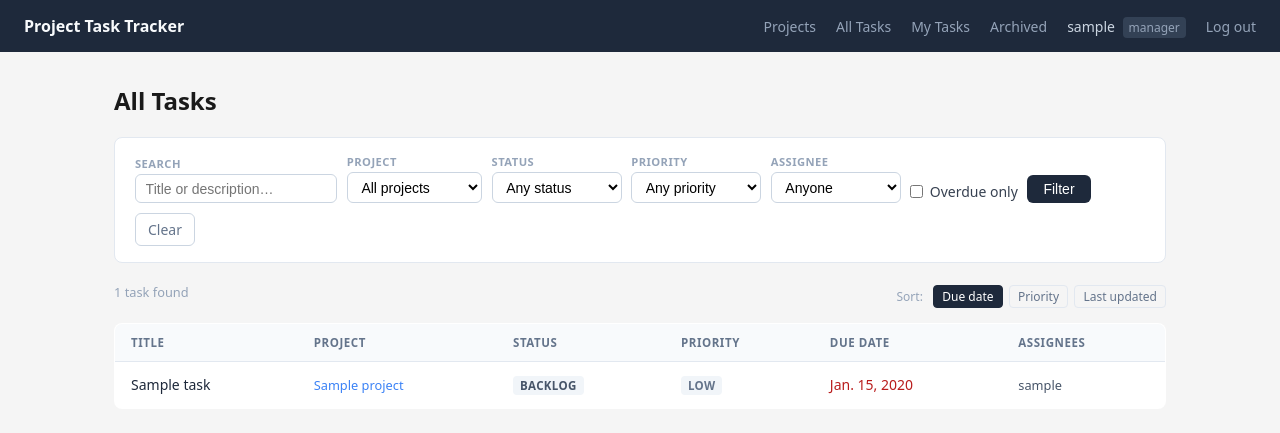
After one commit to chauhanabhay568/Project-Task-Tracker, a Django app: page /tasks/ in a window 1280 px wide. The commit adds this page. Shown: the top 433 px of the page. Run offline with Django 4.2, Linux system fonts and the light colour scheme; a user stored in the database is signed in; tables that the repository leaves empty hold one stand-in row (values such as "Sample post").

Commit message:
search and filters on tasks

```diff
--- a/tracker/templates/base.html
+++ b/tracker/templates/base.html
@@ -24,6 +24,7 @@
     <div class="nav-right">
       {% if user.is_authenticated %}
         <a href="{% url 'project_list' %}">Projects</a>
+        <a href="{% url 'task_list' %}">All Tasks</a>
         <a href="{% url 'my_tasks' %}">My Tasks</a>
         {% if user.role == 'manager' %}
           <a href="{% url 'project_archived_list' %}">Archived</a>
--- /dev/null
+++ b/tracker/templates/tracker/task_list.html
@@ -0,0 +1,193 @@
+{% extends "base.html" %}
+
+{% block title %}All Tasks — Project Task Tracker{% endblock %}
+
+{% block extra_head %}
+<style>
+  .page-header { display: flex; align-items: center; justify-content: space-between; margin-bottom: 1.25rem; }
+  .page-header h1 { font-size: 1.5rem; font-weight: 600; }
+  .filter-bar { background: #fff; border: 1px solid #e2e8f0; border-radius: 8px; padding: 1rem 1.25rem; margin-bottom: 1.25rem; display: flex; flex-wrap: wrap; gap: 0.6rem; align-items: flex-end; }
+  .filter-group { display: flex; flex-direction: column; gap: 3px; }
+  .filter-group label { font-size: 0.7rem; font-weight: 600; text-transform: uppercase; letter-spacing: 0.04em; color: #94a3b8; }
+  .filter-group input[type="text"],
+  .filter-group select { padding: 0.35rem 0.6rem; border: 1px solid #cbd5e1; border-radius: 6px; font-size: 0.875rem; background: #fff; min-width: 130px; }
+  .filter-group input[type="text"] { min-width: 200px; }
+  .filter-check { display: flex; align-items: center; gap: 0.4rem; font-size: 0.875rem; color: #374151; padding-bottom: 2px; }
+  .filter-check input { margin: 0; }
+  .btn-filter { padding: 0.38rem 1rem; background: #1e293b; color: #fff; border: none; border-radius: 6px; font-size: 0.875rem; font-weight: 500; cursor: pointer; align-self: flex-end; }
+  .btn-filter:hover { background: #334155; }
+  .btn-clear { padding: 0.38rem 0.75rem; border: 1px solid #cbd5e1; border-radius: 6px; font-size: 0.875rem; color: #64748b; text-decoration: none; align-self: flex-end; }
+  .btn-clear:hover { background: #f1f5f9; }
+  .result-meta { font-size: 0.8rem; color: #94a3b8; margin-bottom: 0.6rem; }
+  .sort-links { display: flex; gap: 0.4rem; align-items: center; }
+  .sort-link { font-size: 0.75rem; padding: 2px 8px; border: 1px solid #e2e8f0; border-radius: 4px; text-decoration: none; color: #64748b; }
+  .sort-link:hover { background: #f8fafc; }
+  .sort-link.active { background: #1e293b; color: #fff; border-color: #1e293b; }
+  .task-table { width: 100%; border-collapse: collapse; background: #fff; border: 1px solid #e2e8f0; border-radius: 8px; overflow: hidden; }
+  .task-table th { text-align: left; padding: 0.7rem 1rem; font-size: 0.72rem; font-weight: 600; text-transform: uppercase; letter-spacing: 0.05em; color: #64748b; background: #f8fafc; border-bottom: 1px solid #e2e8f0; }
+  .task-table td { padding: 0.8rem 1rem; font-size: 0.875rem; border-bottom: 1px solid #f1f5f9; vertical-align: middle; }
+  .task-table tr:last-child td { border-bottom: none; }
+  .task-table tr:hover td { background: #f8fafc; }
+  .task-link { font-weight: 500; color: #1e293b; text-decoration: none; }
+  .task-link:hover { color: #3b82f6; }
+  .proj-link { font-size: 0.8rem; color: #3b82f6; text-decoration: none; }
+  .proj-link:hover { text-decoration: underline; }
+  .badge { display: inline-block; padding: 2px 7px; border-radius: 4px; font-size: 0.72rem; font-weight: 600; text-transform: uppercase; letter-spacing: 0.03em; }
+  .s-backlog { background:#f1f5f9;color:#475569; }
+  .s-in_progress { background:#dbeafe;color:#1d4ed8; }
+  .s-in_review { background:#ede9fe;color:#6d28d9; }
+  .s-blocked { background:#fee2e2;color:#b91c1c; }
+  .s-done { background:#dcfce7;color:#15803d; }
+  .p-low { background:#f1f5f9;color:#64748b; }
+  .p-medium { background:#fef9c3;color:#854d0e; }
+  .p-high { background:#ffedd5;color:#c2410c; }
+  .p-critical { background:#fee2e2;color:#b91c1c; }
+  .due-overdue { color: #b91c1c; font-weight: 500; }
+  .empty-state { text-align: center; padding: 3rem; color: #94a3b8; }
+  .pagination { display: flex; gap: 0.4rem; align-items: center; margin-top: 1.25rem; flex-wrap: wrap; }
+  .pagination a, .pagination span { padding: 0.3rem 0.65rem; border: 1px solid #e2e8f0; border-radius: 5px; font-size: 0.8rem; text-decoration: none; color: #374151; }
+  .pagination a:hover { background: #f1f5f9; }
+  .pagination .current { background: #1e293b; color: #fff; border-color: #1e293b; }
+  .pagination .disabled { color: #cbd5e1; }
+</style>
+{% endblock %}
+
+{% block content %}
+<div class="page-header">
+  <h1>All Tasks</h1>
+</div>
+
+<form method="get" action="">
+  <div class="filter-bar">
+    <div class="filter-group">
+      <label>Search</label>
+      <input type="text" name="q" value="{{ params.q }}" placeholder="Title or description…">
+    </div>
+
+    <div class="filter-group">
+      <label>Project</label>
+      <select name="project">
+        <option value="">All projects</option>
+        {% for p in projects %}
+          <option value="{{ p.pk }}" {% if params.project == p.pk|stringformat:"s" %}selected{% endif %}>{{ p.name }}</option>
+        {% endfor %}
+      </select>
+    </div>
+
+    <div class="filter-group">
+      <label>Status</label>
+      <select name="status">
+        <option value="">Any status</option>
+        {% for value, label in status_choices %}
+          <option value="{{ value }}" {% if params.status == value %}selected{% endif %}>{{ label }}</option>
+        {% endfor %}
+      </select>
+    </div>
+
+    <div class="filter-group">
+      <label>Priority</label>
+      <select name="priority">
+        <option value="">Any priority</option>
+        {% for value, label in priority_choices %}
+          <option value="{{ value }}" {% if params.priority == value %}selected{% endif %}>{{ label }}</option>
+        {% endfor %}
+      </select>
+    </div>
+
+    <div class="filter-group">
+      <label>Assignee</label>
+      <select name="assignee">
+        <option value="">Anyone</option>
+        {% for u in all_users %}
+          <option value="{{ u.pk }}" {% if params.assignee == u.pk|stringformat:"s" %}selected{% endif %}>{{ u.username }}</option>
+        {% endfor %}
+      </select>
+    </div>
+
+    <label class="filter-check">
+      <input type="checkbox" name="overdue" value="1" {% if params.overdue == "1" %}checked{% endif %}>
+      Overdue only
+    </label>
+
+    <input type="hidden" name="sort" value="{{ params.sort }}">
+
+    <button type="submit" class="btn-filter">Filter</button>
+    <a class="btn-clear" href="{% url 'task_list' %}">Clear</a>
+  </div>
+</form>
+
+<div style="display:flex;align-items:center;justify-content:space-between;margin-bottom:0.75rem;">
+  <span class="result-meta">{{ paginator.count }} task{{ paginator.count|pluralize }} found</span>
+  <div class="sort-links">
+    <span style="font-size:0.75rem;color:#94a3b8;margin-right:4px;">Sort:</span>
+    <a class="sort-link {% if params.sort == 'due_date' or not params.sort %}active{% endif %}"
+       href="?{% for k,v in params.items %}{% if k != 'sort' and k != 'page' %}{{ k }}={{ v }}&{% endif %}{% endfor %}sort=due_date">Due date</a>
+    <a class="sort-link {% if params.sort == 'priority' %}active{% endif %}"
+       href="?{% for k,v in params.items %}{% if k != 'sort' and k != 'page' %}{{ k }}={{ v }}&{% endif %}{% endfor %}sort=priority">Priority</a>
+    <a class="sort-link {% if params.sort == 'updated' %}active{% endif %}"
+       href="?{% for k,v in params.items %}{% if k != 'sort' and k != 'page' %}{{ k }}={{ v }}&{% endif %}{% endfor %}sort=updated">Last updated</a>
+  </div>
+</div>
+
+{% if tasks %}
+  <table class="task-table">
+    <thead>
+      <tr>
+        <th>Title</th>
+        <th>Project</th>
+        <th>Status</th>
+        <th>Priority</th>
+        <th>Due Date</th>
+        <th>Assignees</th>
+      </tr>
+    </thead>
+    <tbody>
+      {% for task in tasks %}
+        <tr>
+          <td><a class="task-link" href="{% url 'task_detail' task.pk %}">{{ task.title }}</a></td>
+          <td><a class="proj-link" href="{% url 'project_detail' task.project.pk %}">{{ task.project.name }}</a></td>
+          <td><span class="badge s-{{ task.status }}">{{ task.get_status_display }}</span></td>
+          <td><span class="badge p-{{ task.priority }}">{{ task.get_priority_display }}</span></td>
+          <td>
+            {% if task.due_date %}
+              <span {% if task.due_date < today and task.status != 'done' %}class="due-overdue"{% endif %}>
+                {{ task.due_date }}
+              </span>
+            {% else %}—{% endif %}
+          </td>
+          <td style="font-size:0.8rem;color:#475569;">
+            {% for a in task.assignments.all %}{{ a.user.username }}{% if not forloop.last %}, {% endif %}{% empty %}—{% endfor %}
+          </td>
+        </tr>
+      {% endfor %}
+    </tbody>
+  </table>
+
+  {% if is_paginated %}
+    <div class="pagination">
+      {% if page_obj.has_previous %}
+        <a href="?{% for k,v in params.items %}{% if k != 'page' %}{{ k }}={{ v }}&{% endif %}{% endfor %}page={{ page_obj.previous_page_number }}">‹ Prev</a>
+      {% else %}
+        <span class="disabled">‹ Prev</span>
+      {% endif %}
+
+      {% for num in paginator.page_range %}
+        {% if page_obj.number == num %}
+          <span class="current">{{ num }}</span>
+        {% elif num > page_obj.number|add:"-3" and num < page_obj.number|add:"3" %}
+          <a href="?{% for k,v in params.items %}{% if k != 'page' %}{{ k }}={{ v }}&{% endif %}{% endfor %}page={{ num }}">{{ num }}</a>
+        {% endif %}
+      {% endfor %}
+
+      {% if page_obj.has_next %}
+        <a href="?{% for k,v in params.items %}{% if k != 'page' %}{{ k }}={{ v }}&{% endif %}{% endfor %}page={{ page_obj.next_page_number }}">Next ›</a>
+      {% else %}
+        <span class="disabled">Next ›</span>
+      {% endif %}
+    </div>
+  {% endif %}
+
+{% else %}
+  <div class="empty-state">No tasks match your filters.</div>
+{% endif %}
+{% endblock %}
--- a/tracker/urls.py
+++ b/tracker/urls.py
@@ -14,6 +14,7 @@ from .views import (
     TaskCreateView,
     TaskDeleteView,
     TaskDetailView,
+    TaskListView,
     TaskStatusChangeView,
     TaskUnassignView,
     TaskUpdateView,
@@ -44,6 +45,7 @@ urlpatterns = [
     path("tasks/<int:pk>/unassign/", TaskUnassignView.as_view(), name="task_unassign"),
     path("projects/<int:pk>/members/add/", add_member, name="project_add_member"),
     path("projects/<int:pk>/members/<int:user_id>/remove/", remove_member, name="project_remove_member"),
+    path("tasks/", TaskListView.as_view(), name="task_list"),
     path("tasks/mine/", MyTasksView.as_view(), name="my_tasks"),
     path("tasks/<int:pk>/comments/add/", AddCommentView.as_view(), name="task_comment_add"),
 ]
--- a/tracker/views.py
+++ b/tracker/views.py
@@ -11,7 +11,7 @@ from django.views.generic import CreateView, DeleteView, DetailView, ListView, U
 
 from .audit import log_change
 from .decorators import manager_required
-from .services import cascade_unassign
+from .services import cascade_unassign, filtered_task_queryset
 from .mixins import ProjectAccessMixin
 from .models import Comment, Project, ProjectMembership, Task, TaskAssignment, User
 from .transitions import attempt_transition, legal_next_statuses
@@ -446,3 +446,29 @@ class MyTasksView(LoginRequiredMixin, ListView):
         from datetime import date
         ctx["today"] = date.today()
         return ctx
+
+
+class TaskListView(LoginRequiredMixin, ListView):
+    template_name = "tracker/task_list.html"
+    context_object_name = "tasks"
+    paginate_by = 25
+
+    def get_queryset(self):
+        return filtered_task_queryset(self.request.user, self.request.GET).prefetch_related("assignments__user")
+
+    def get_context_data(self, **kwargs):
+        from datetime import date
+        ctx = super().get_context_data(**kwargs)
+        user = self.request.user
+        if user.role == User.Role.MANAGER:
+            projects = Project.objects.filter(archived=False).order_by("name")
+        else:
+            member_ids = ProjectMembership.objects.filter(user=user).values_list("project_id", flat=True)
+            projects = Project.objects.filter(archived=False, id__in=member_ids).order_by("name")
+        ctx["projects"] = projects
+        ctx["status_choices"] = Task.Status.choices
+        ctx["priority_choices"] = Task.Priority.choices
+        ctx["all_users"] = User.objects.order_by("username")
+        ctx["params"] = self.request.GET
+        ctx["today"] = date.today()
+        return ctx
```
Also changed, not shown: tracker/services.py (+35 -1 lines).
